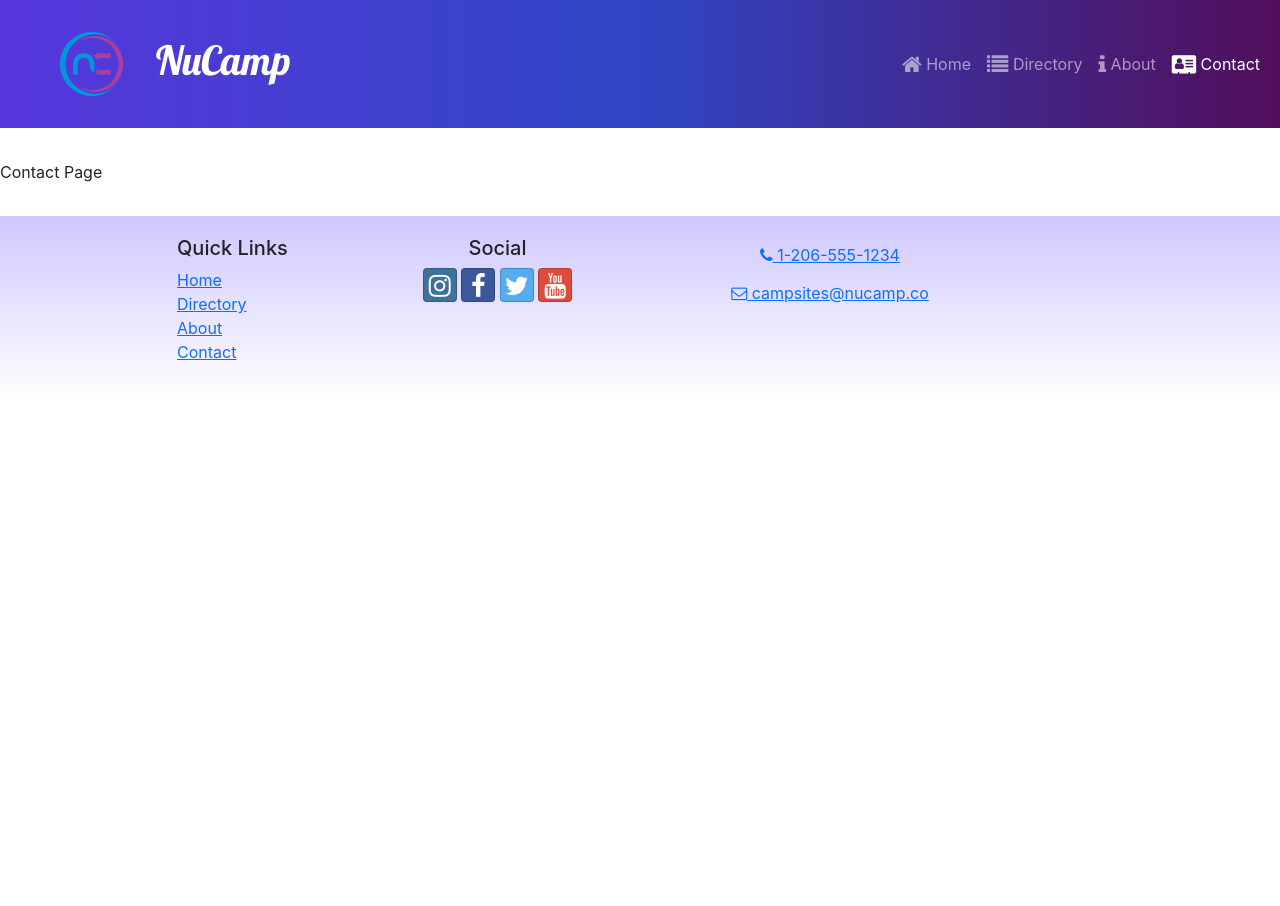
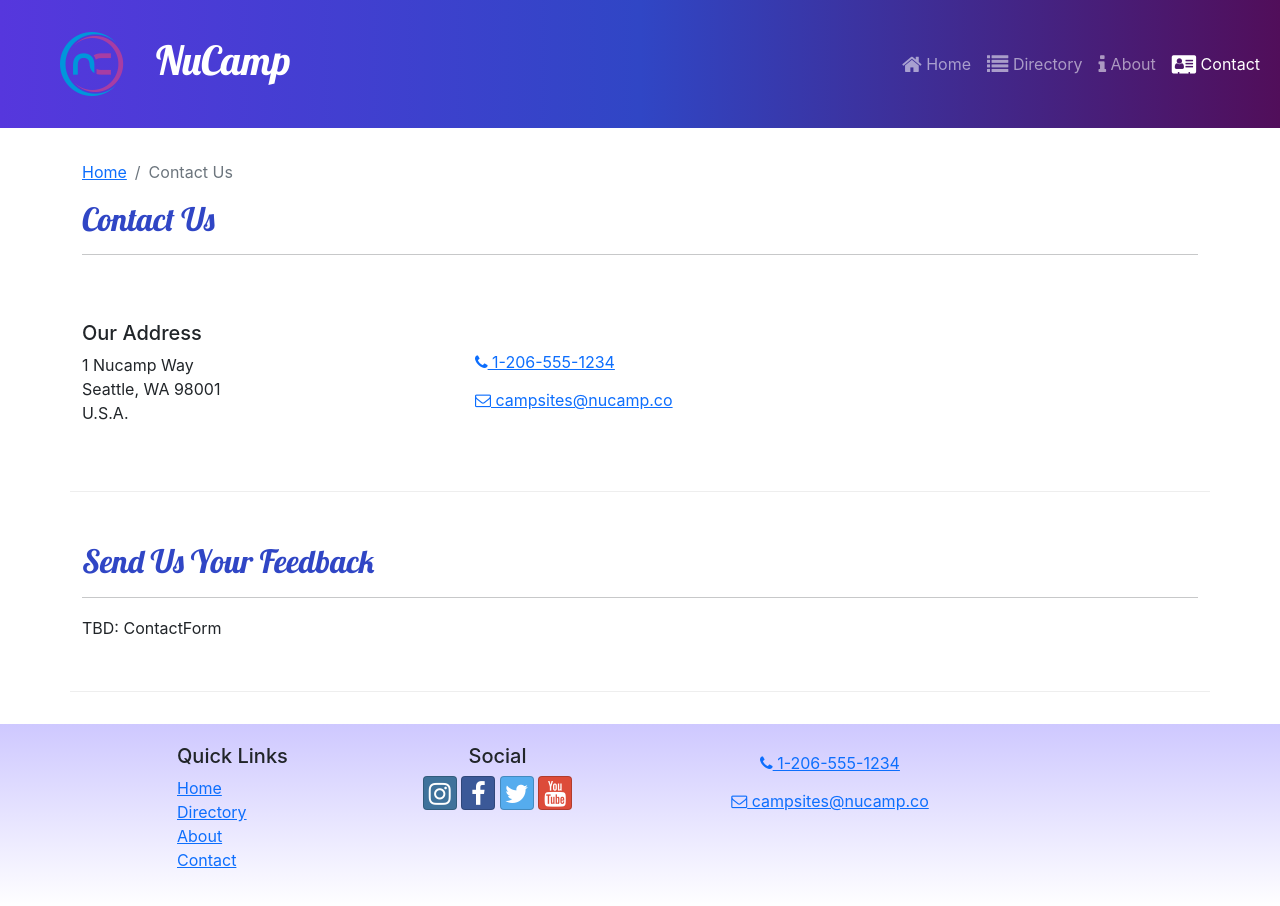
Before and after one commit to KibaaraNava/nucampsite-with-react, a React (Create React App) app: page /contact in a window 1280 px wide. Before the commit the page ends 800 px from the top, so only its background shows below. Built offline with nearby package versions, Linux system fonts and the light colour scheme.

Commit message:
ContactPage

```diff
--- a/src/pages/ContactPage.js
+++ b/src/pages/ContactPage.js
@@ -1,8 +1,50 @@
+import { Container, Col, Row } from "reactstrap";
+import SubHeader from '../components/SubHeader';
+
+
 const ContactPage = () => {
     return (
-        <div>
-            Contact Page
-        </div>
+        <Container>
+            <SubHeader current="Contact Us"/>
+            <Row className="row-content align-items-center">
+                <Col sm="4">
+                    <h5>Our Address</h5>
+                    <address>
+                        1 Nucamp Way
+                        <br />
+                        Seattle, WA 98001
+                        <br />
+                        U.S.A.
+                    </address>
+                </Col>
+                <Col>
+                    <a
+                        role='button'
+                        className='btn btn-link'
+                        href='tel:+12065551234'
+                    >
+                        <i className='fa fa-phone' /> 1-206-555-1234
+                    </a>
+                    <br />
+                    <a
+                        role='button'
+                        className='btn btn-link'
+                        href='mailto:fakeemail@fakeemail.co'
+                    >
+                        <i className='fa fa-envelope-o' /> campsites@nucamp.co
+                    </a>
+                </Col>
+            </Row>
+            <Row className="row-content">
+                <Col xs="12">
+                    <h2>Send Us Your Feedback</h2>
+                    <hr/>
+                </Col>
+                <Col md="10">
+                    TBD: ContactForm
+                </Col>
+            </Row>
+        </Container>
     );
 }
 
```
